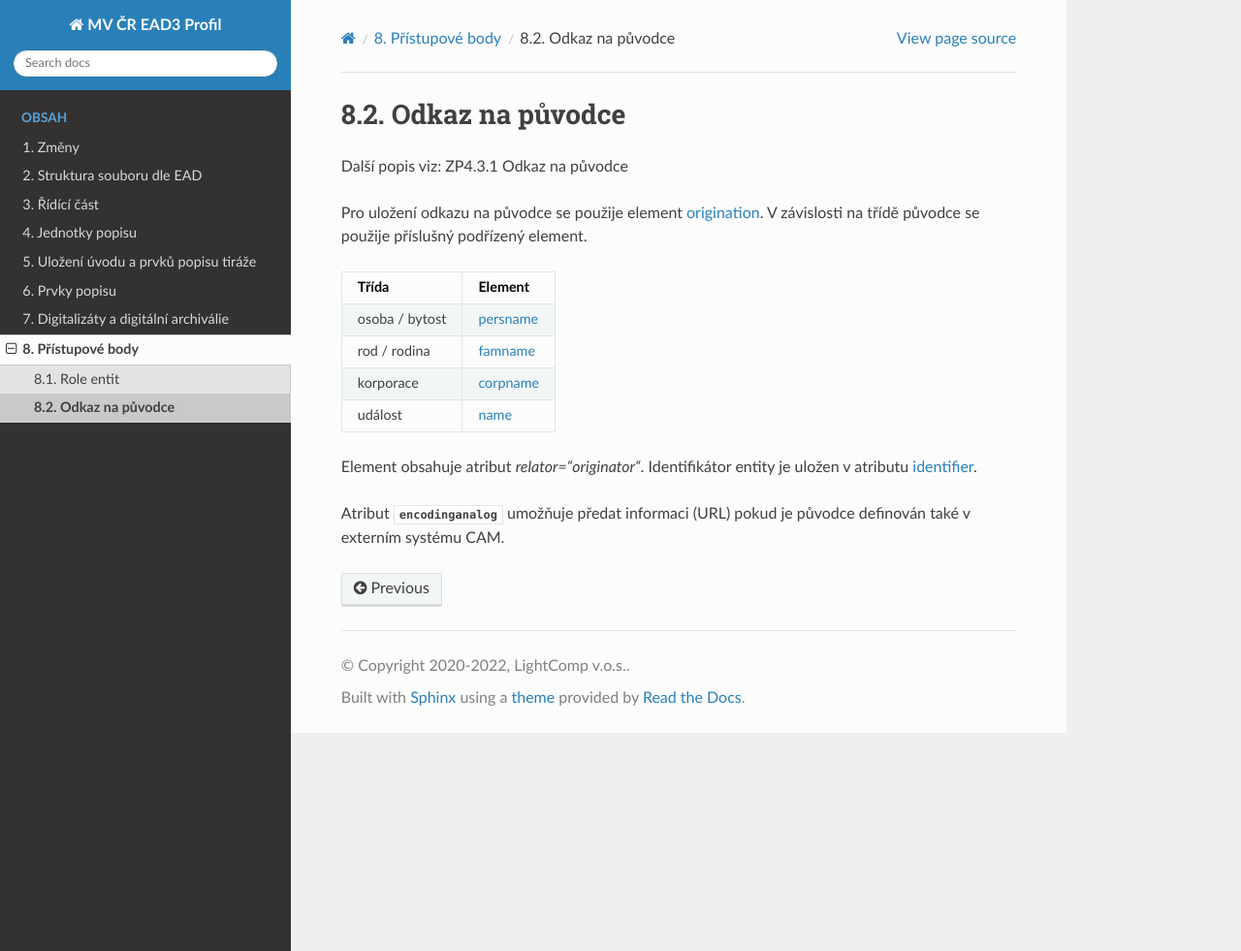
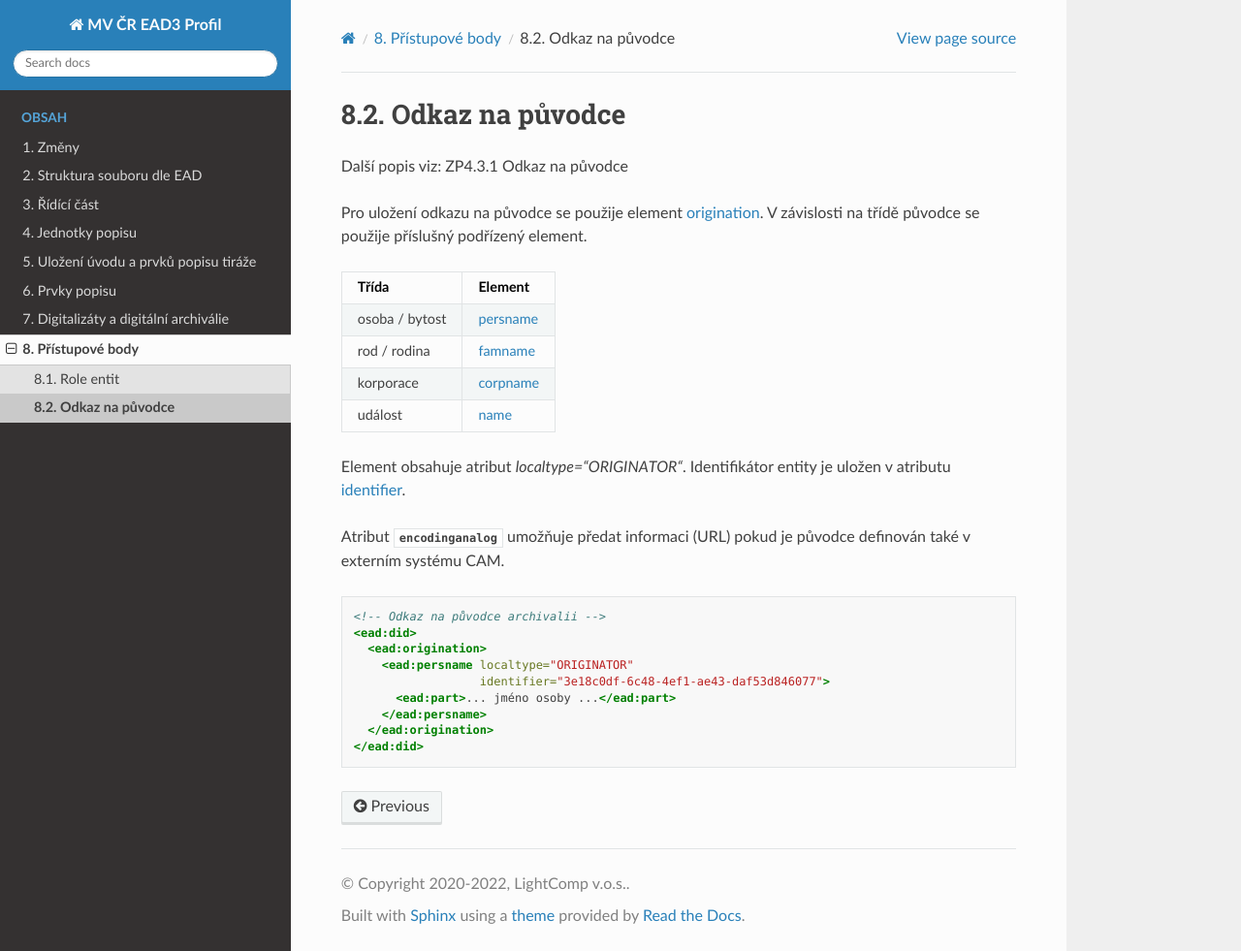
Before and after one commit to elzasw/ead3doc, a Sphinx documentation site: the page built from doc/source/prist-body/puvodce.rst, in a window 1280 px wide and 981 px high. Shown: the whole window at 97% size. Built offline with Sphinx 7.4.7 and the Read the Docs theme 2.0.0, drawn with Linux system fonts in a browser that asks for light colours.

Commit message:
Upřesnění uvádění původce (localtype="ORIGINATOR")

```diff
--- a/doc/source/prist-body/puvodce.rst
+++ b/doc/source/prist-body/puvodce.rst
@@ -19,8 +19,21 @@ Třída                  Element
  událost               `name <http://www.loc.gov/ead/EAD3taglib/EAD3.html#elem-name>`_
 =====================  ==============
 
-Element obsahuje atribut `relator="originator"`. Identifikátor
+Element obsahuje atribut `localtype="ORIGINATOR"`. Identifikátor
 entity je uložen v atributu `identifier <http://www.loc.gov/ead/EAD3taglib/EAD3.html#attr-identifier>`_.
 
 Atribut :token:`encodinganalog` umožňuje předat informaci (URL) pokud
 je původce definován také v externím systému CAM.
+
+
+.. code-block:: xml
+
+    <!-- Odkaz na původce archivalii -->
+    <ead:did>
+      <ead:origination>
+        <ead:persname localtype="ORIGINATOR"
+                      identifier="3e18c0df-6c48-4ef1-ae43-daf53d846077">
+          <ead:part>... jméno osoby ...</ead:part>
+        </ead:persname>
+      </ead:origination>
+    </ead:did>
```
